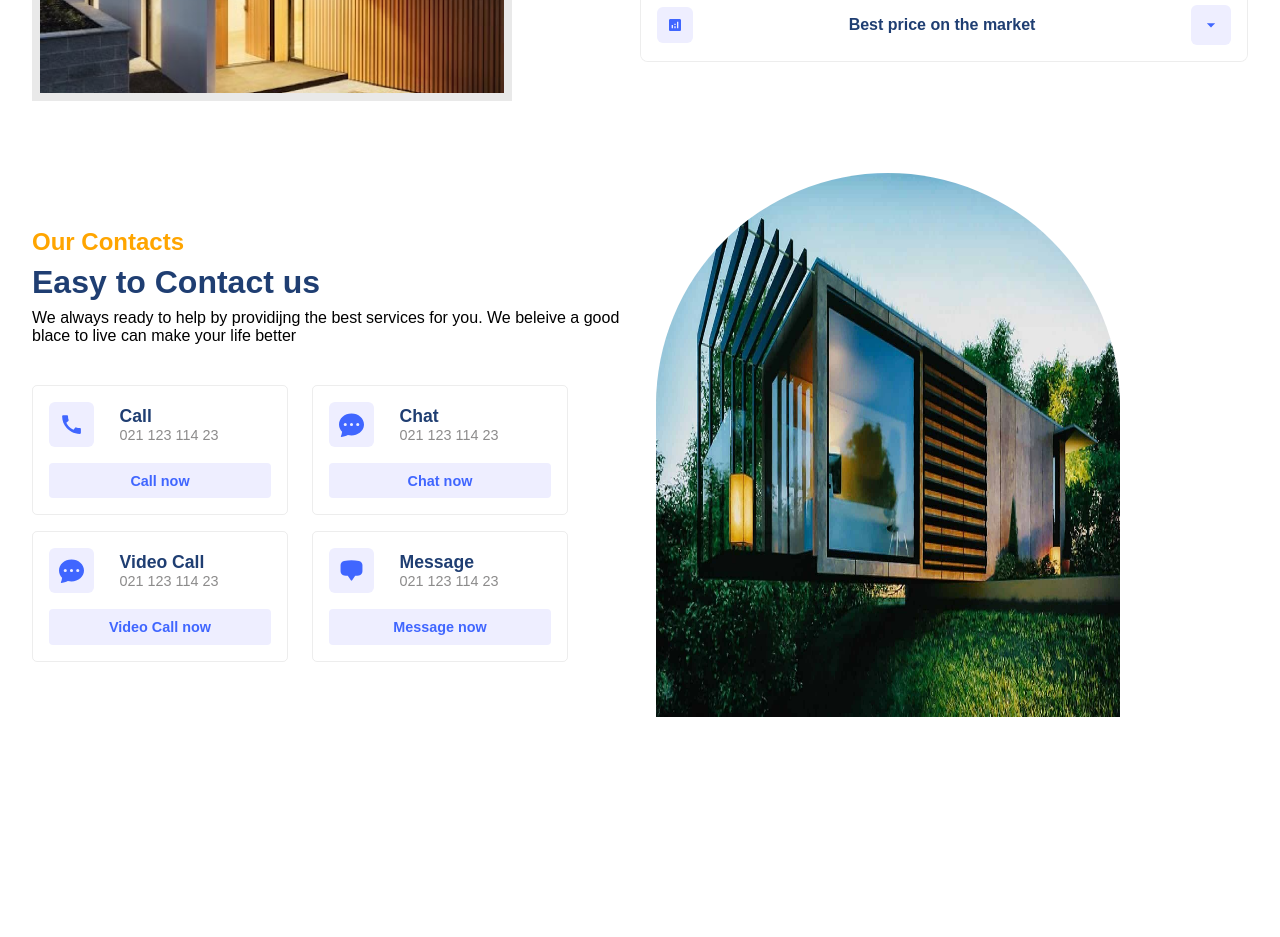
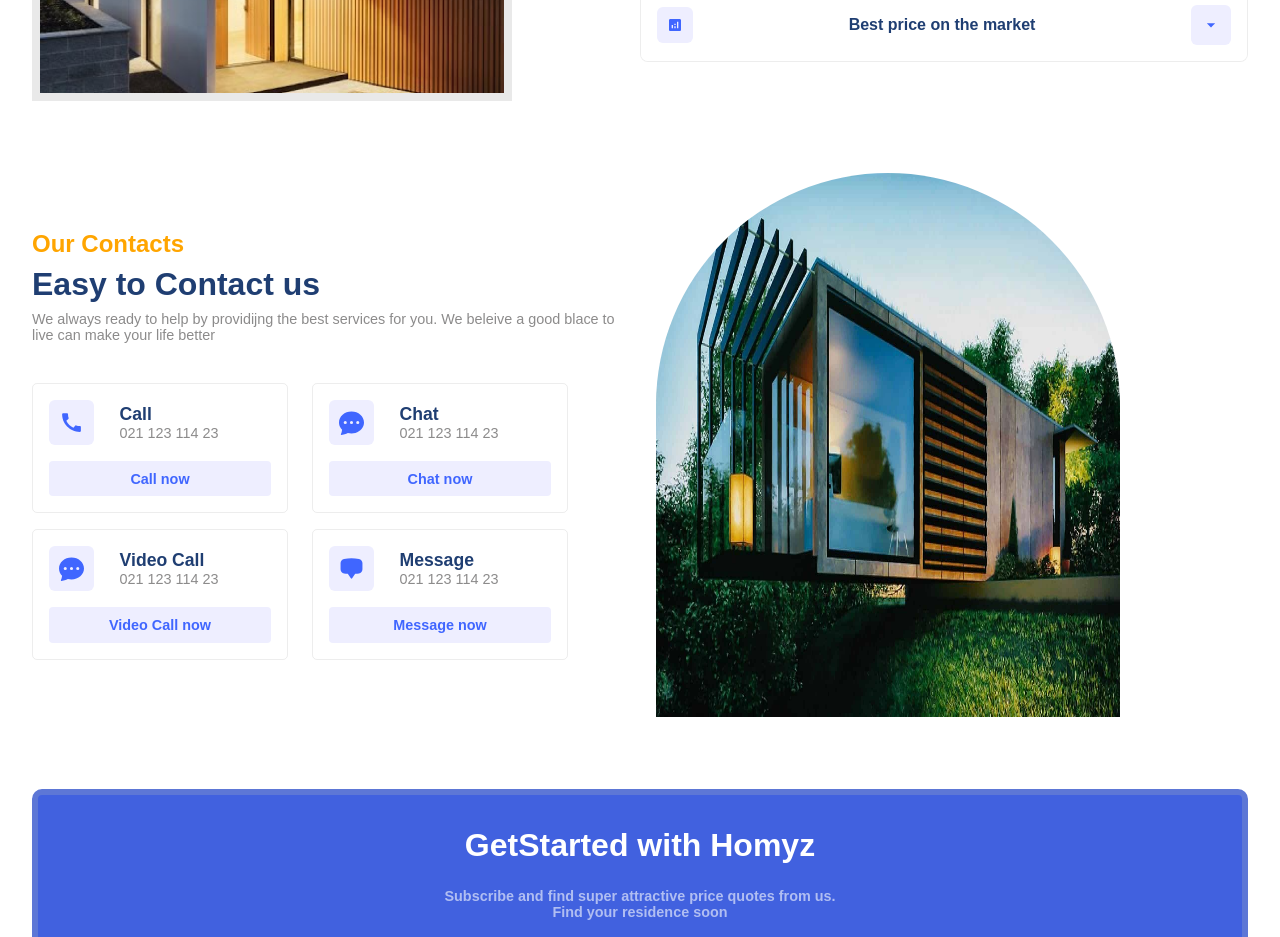
Before and after one commit to kiennt1096/landing-page-react, a React (Create React App) app: page / in a window 1280 px wide. Shown: the part 1860-2797 px from the top of the page. Before the commit the page ends 2617 px from the top, so only its background shows below. Built offline with nearby package versions, Linux system fonts and the light colour scheme.

Commit message:
1:56:30 Get Started

```diff
--- a/src/App.jsx
+++ b/src/App.jsx
@@ -5,6 +5,7 @@
 import Residencies from "./components/Residencies/Residencies";
 import Value from "./components/Value/Value";
 import Contacts from "./components/Contacts/Contacts";
+import GetStarted from "./components/GetStarted/GetStarted";
 
 function App() {
   return (
@@ -18,6 +19,7 @@
       <Residencies />
       <Value />
       <Contacts />
+      <GetStarted />
     </div>
   );
 }
--- a/src/components/Contacts/Contacts.css
+++ b/src/components/Contacts/Contacts.css
@@ -1,4 +1,4 @@
-.c-cotainer {
+.c-container {
   justify-content: space-between;
 }
 .c-container > div {
--- a/src/components/Contacts/Contacts.jsx
+++ b/src/components/Contacts/Contacts.jsx
@@ -12,7 +12,7 @@
         <div className="flexColStart c-left">
           <span className="orangeText">Our Contacts</span>
           <span className="primaryText">Easy to Contact us</span>
-          <span className="secondaryTexts">
+          <span className="secondaryText">
             We always ready to help by providijng the best services for you. We
             beleive a good blace to live can make your life better
           </span>
--- /dev/null
+++ b/src/components/GetStarted/GetStarted.css
@@ -0,0 +1,24 @@
+.inner-container {
+  gap: 1.5rem;
+  background: #4161df;
+  padding: 2rem;
+  border-radius: 10px;
+  border: 6px solid #5d77d6;
+  text-align: center;
+}
+.inner-container {
+  color: white;
+  font-weight: 600;
+}
+.inner-container .primaryText {
+  color: white;
+}
+.inner-container .secondaryText {
+  color: rgba(255, 255, 255, 0.587);
+}
+.inner-container .button {
+  background: #5a73d3;
+  border: 2px solid white;
+  box-shadow: var(--shadow);
+  border-radius: 10px;
+}
--- /dev/null
+++ b/src/components/GetStarted/GetStarted.jsx
@@ -0,0 +1,24 @@
+import React from "react";
+import "./GetStarted.css";
+
+const GetStarted = () => {
+  return (
+    <section className="g-wrapper">
+      <div className="paddings innerWidth g-container">
+        <dic className="flexColCenter inner-container">
+          <span className="primaryText">GetStarted with Homyz</span>
+          <span className="secondaryText">
+            Subscribe and find super attractive price quotes from us.
+            <br />
+            Find your residence soon
+          </span>
+          <button className="button">
+            <a href="mailto:kiennt3@rikkeisoft.com">Get Started</a>
+          </button>
+        </dic>
+      </div>
+    </section>
+  );
+};
+
+export default GetStarted;
```
